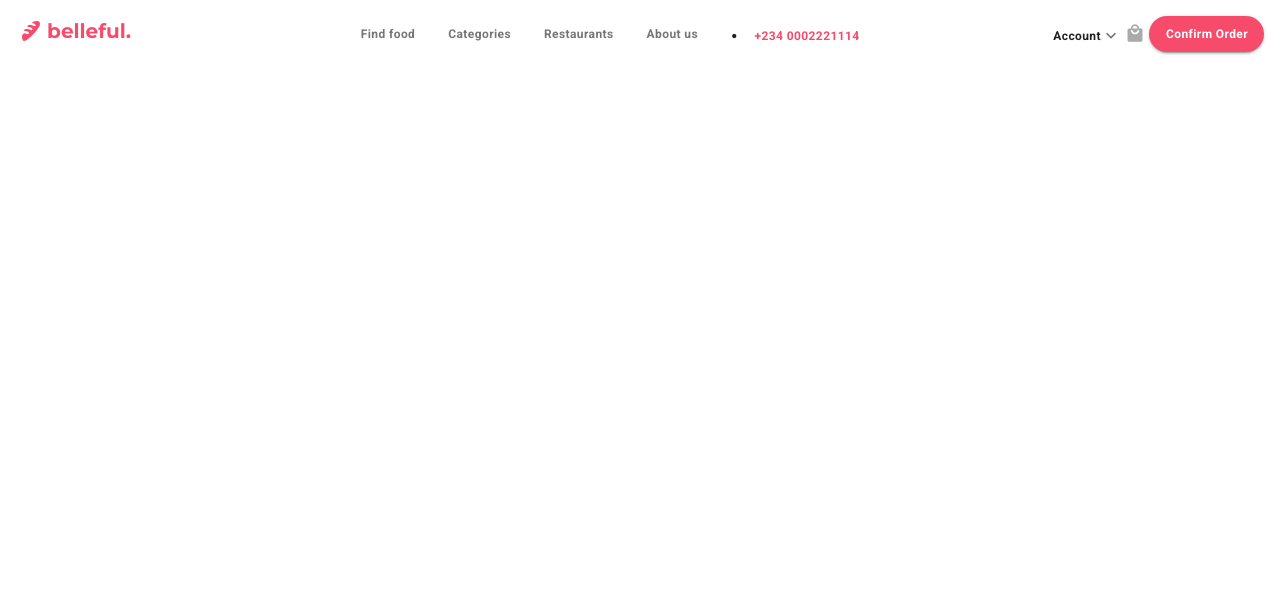
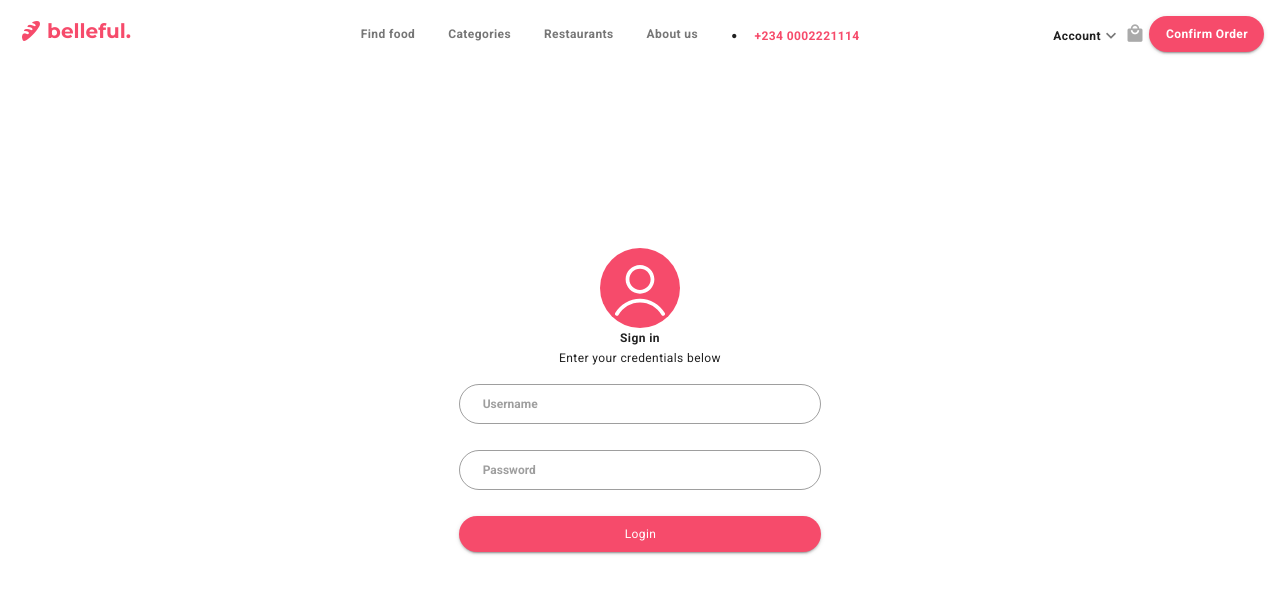
Before and after one commit to backendpapa/Food-ordering-webapp, a Vue app: page /user/login in a window 1280 px wide. Shown: the top 594 px of the page. Built offline with nearby package versions, Linux system fonts and the light colour scheme.

Commit message:
make it better

```diff
--- a/src/router/index.js
+++ b/src/router/index.js
@@ -7,6 +7,7 @@ import CategoryDetail from '../views/CategoryDetail.vue'
 import Order from '../views/Order.vue'
 import OrderDetail from '../views/OrderDetail.vue'
 import Signup from '../views/Signup.vue'
+import Login from '../views/Login.vue'
 
 Vue.use(VueRouter)
 
@@ -15,6 +16,11 @@ const routes = [
     path: '/',
     name: 'Home',
     component: Home
+  },
+  {
+    path: '/user/login',
+    name: 'Login',
+    component: Login
   },
   {
     path: '/payment/checkout',
--- /dev/null
+++ b/src/views/Login.vue
@@ -0,0 +1,53 @@
+<template>
+<div>
+    <div class="" style="margin-top:10vh;background-color:#F9F9F9;">
+
+    </div>
+    <v-row no-gutters align="center" style="height:80vh" justify="center">
+        <v-col cols="12" xl="4" lg="4">
+            <v-card flat class="ma-4 pa-4">
+                <v-row no-gutters>
+                <v-spacer></v-spacer>
+                <v-avatar  style="border-radius:50%" color="#F64B6B" size="80">
+                 <svg xmlns="http://www.w3.org/2000/svg" x="0px" y="0px"
+width="64" height="64"
+viewBox="0 0 172 172"
+style=" fill:#000000;"><g fill="none" fill-rule="nonzero" stroke="none" stroke-width="1" stroke-linecap="butt" stroke-linejoin="miter" stroke-miterlimit="10" stroke-dasharray="" stroke-dashoffset="0" font-family="none" font-weight="none" font-size="none" text-anchor="none" style="mix-blend-mode: normal"><path d="M0,172v-172h172v172z" fill="none"></path><g fill="#ffffff"><path d="M86,36.28125c-17.06562,0 -30.90625,13.84062 -30.90625,30.90625c0,17.06562 13.84063,30.90625 30.90625,30.90625c17.06562,0 30.90625,-13.84063 30.90625,-30.90625c0,-17.06563 -13.84063,-30.90625 -30.90625,-30.90625zM86,44.34375c12.63125,0 22.84375,10.2125 22.84375,22.84375c0,12.63125 -10.2125,22.84375 -22.84375,22.84375c-12.63125,0 -22.84375,-10.2125 -22.84375,-22.84375c0,-12.63125 10.2125,-22.84375 22.84375,-22.84375zM86,108.84375c-22.0375,0 -42.46145,11.95885 -53.34583,31.0401c-1.075,1.88125 -0.40417,4.43385 1.61145,5.50885c0.67188,0.40312 1.34375,0.53802 2.01563,0.53802c1.34375,0 2.82135,-0.67187 3.49322,-2.01562c9.40625,-16.6625 27.14428,-27.00885 46.22553,-27.00885c19.08125,0 36.81875,10.34635 46.35938,27.00885c1.075,1.88125 3.6276,2.5526 5.50885,1.4776c1.88125,-1.075 2.5526,-3.6276 1.4776,-5.50885c-10.88438,-19.08125 -31.30833,-31.0401 -53.34583,-31.0401z"></path></g></g></svg>
+                </v-avatar>
+                <v-spacer></v-spacer>
+              </v-row>
+
+              <p style="font-weight:bold" class="text-center text-caption ">Sign in</p>
+              <p class="text-center text-caption mt-n4 mb-4">Enter your credentials below</p>
+
+              <v-row class="" no-gutters>
+                <v-col cols="12"  class="">
+                  <v-text-field solo rounded dense placeholder="Username" flat outlined color="grey" class="text-caption font-weight-bold"></v-text-field>
+
+                </v-col>
+              </v-row>
+                <v-row class="" no-gutters>
+                <v-col cols="12"  class="">
+                  <v-text-field solo rounded dense placeholder="Password" flat outlined color="grey" class="text-caption font-weight-bold"></v-text-field>
+                </v-col>
+                </v-row>
+
+                <v-btn block dark class="text-caption" style="text-transform:none" rounded color="#F64B6B">
+                    Login
+                </v-btn>
+
+            </v-card>
+        </v-col>
+    </v-row>
+</div>
+</template>
+
+<script>
+export default {
+
+}
+</script>
+
+<style>
+
+</style>
```
